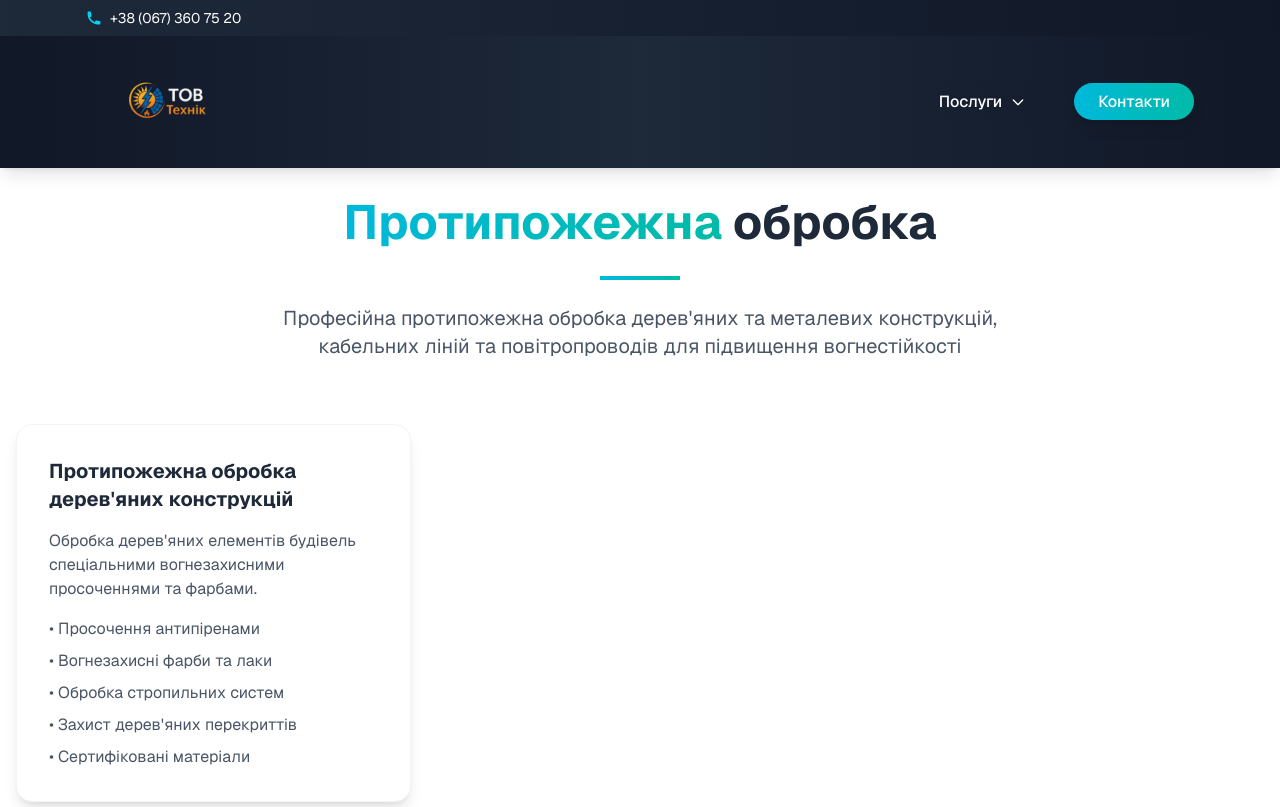
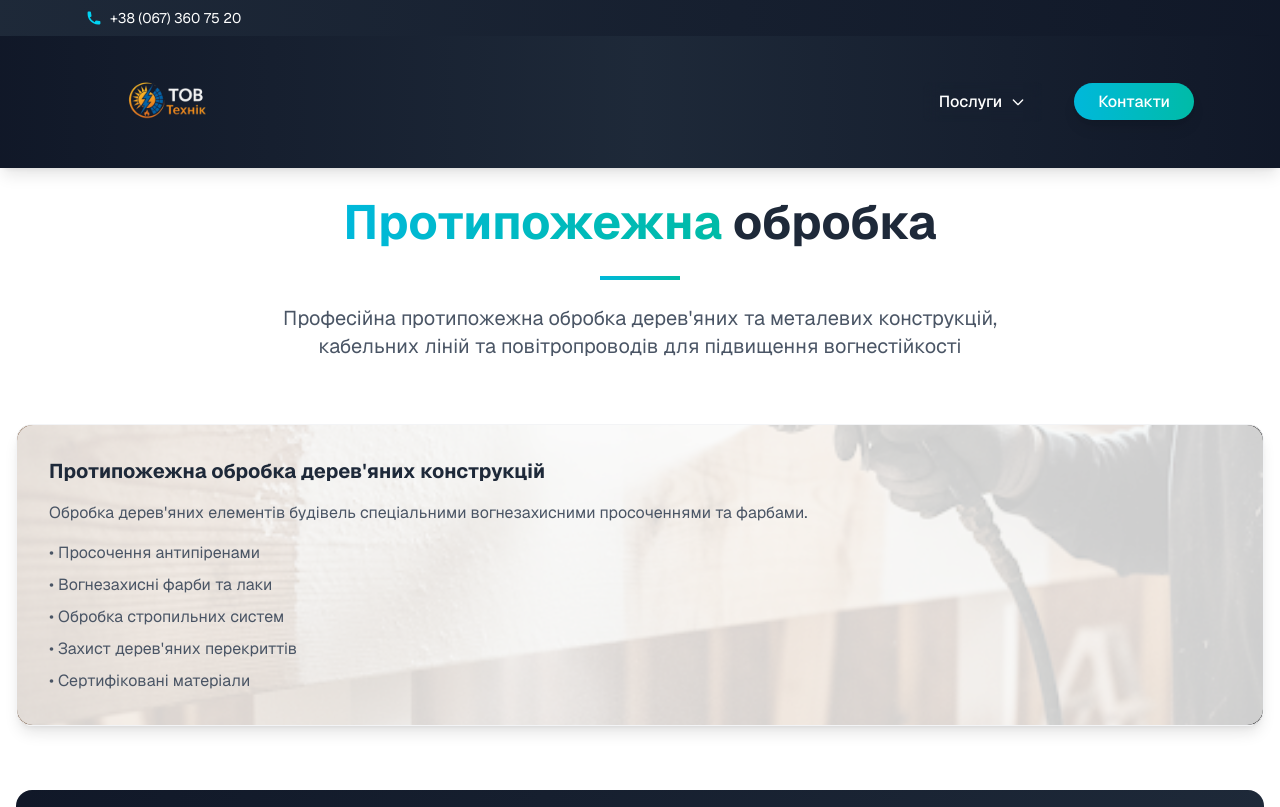
Before and after one commit to Natali993/texnic, a Next.js app: page /antifire-obrobka in a window 1280 px wide. Shown: the top 807 px of the page. Built offline with nearby package versions, Linux system fonts and the light colour scheme.

Commit message:
feat: refresh the page anrifire

```diff
--- a/src/app/antifire-obrobka/page.tsx
+++ b/src/app/antifire-obrobka/page.tsx
@@ -19,10 +19,20 @@ export default function AntifireObrobka() {
           </p>
         </div>
 
-        {/* Services Grid */}
-        <div className="grid grid-cols-1 md:grid-cols-2 lg:grid-cols-3 gap-8 mb-16">
-          <div id="dereviani-konstruktsii" className="bg-white rounded-2xl shadow-lg p-8 border border-gray-100 hover:shadow-xl transition-shadow duration-300">
+        {/* Full-width Service Block with translucent background image */}
+        <div className="flex justify-center mb-16">
+          <div
+            className="w-full max-w-7xl rounded-2xl shadow-lg p-8 border border-gray-100 hover:shadow-xl transition-shadow duration-300 relative overflow-hidden"
+            style={{
+              backgroundImage: 'url(/untifie.png)', // Path to your background image
+              backgroundSize: 'cover',
+              backgroundPosition: 'center',
+            }}
+          >
+            {/* Overlay for translucency and readability */}
+            <div className="absolute inset-0 bg-white opacity-80 rounded-2xl"></div>
 
+            <div className="relative z-10"> {/* Content needs to be above the overlay */}
               <h3 className="text-xl font-bold text-gray-800 mb-4">Протипожежна обробка дерев'яних конструкцій</h3>
               <p className="text-gray-600 mb-4">
                 Обробка дерев'яних елементів будівель спеціальними вогнезахисними просоченнями та фарбами.
@@ -35,7 +45,7 @@ export default function AntifireObrobka() {
                 <li>• Сертифіковані матеріали</li>
               </ul>
             </div>
-
+          </div>
         </div>
 
         {/* CTA Section */}
```
Lines whose indentation alone changed are shown as unchanged.
